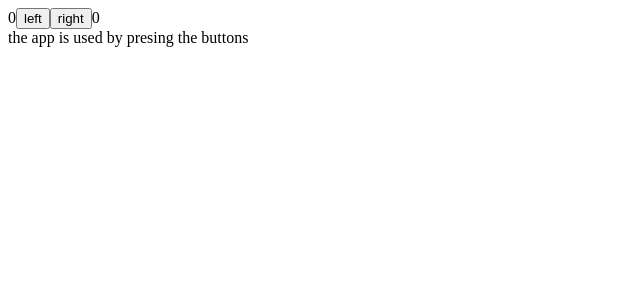
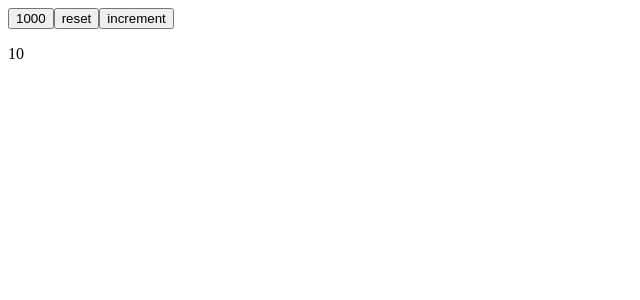
Before and after one commit to wonjongbot/FullstackOpen, a React (Create React App) app in the folder part1/Lecture/: page / in a window 1280 px wide. Shown: the top 300 px of the page, without its empty margins (0-640 px from the left). Built offline with nearby package versions, Linux system fonts and the light colour scheme.

Commit message:
part 1 D: Function that returns a function

```diff
--- a/part1/Lecture/src/App.js
+++ b/part1/Lecture/src/App.js
@@ -1,3 +1,24 @@
+import React, { useState } from "react";
+
+const App = () => {
+  const[value, setValue] = useState(10)
+
+  const setToValue = (newValue) => {
+      setValue(newValue)
+  }
+  return (
+    <div>
+      <button onClick={() => setToValue(1000)}>1000</button>
+      <button onClick={() => setToValue(0)}>reset</button>
+      <button onClick={() => setToValue(value + 1)}>increment</button>
+      <p>{value}</p>
+    </div>
+  )
+}
+export default App;
+
+/*
+PART D LEFT RIGHT!!!
 import React, { useState } from "react";
 
 const App = () => {
@@ -46,7 +67,8 @@ const App = () => {
 
 export default App;
 
-/* PART C
+
+PART C
 
 import React, { useState } from "react";
 
```
